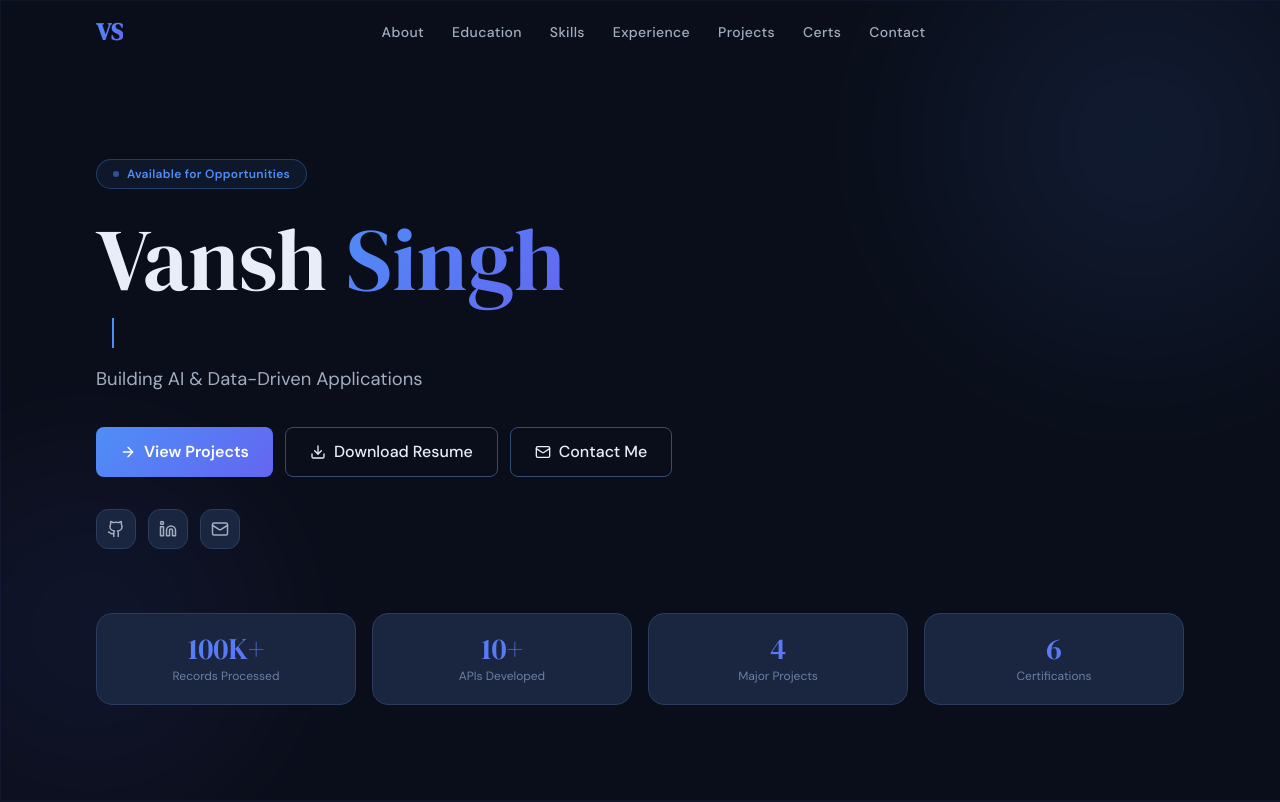
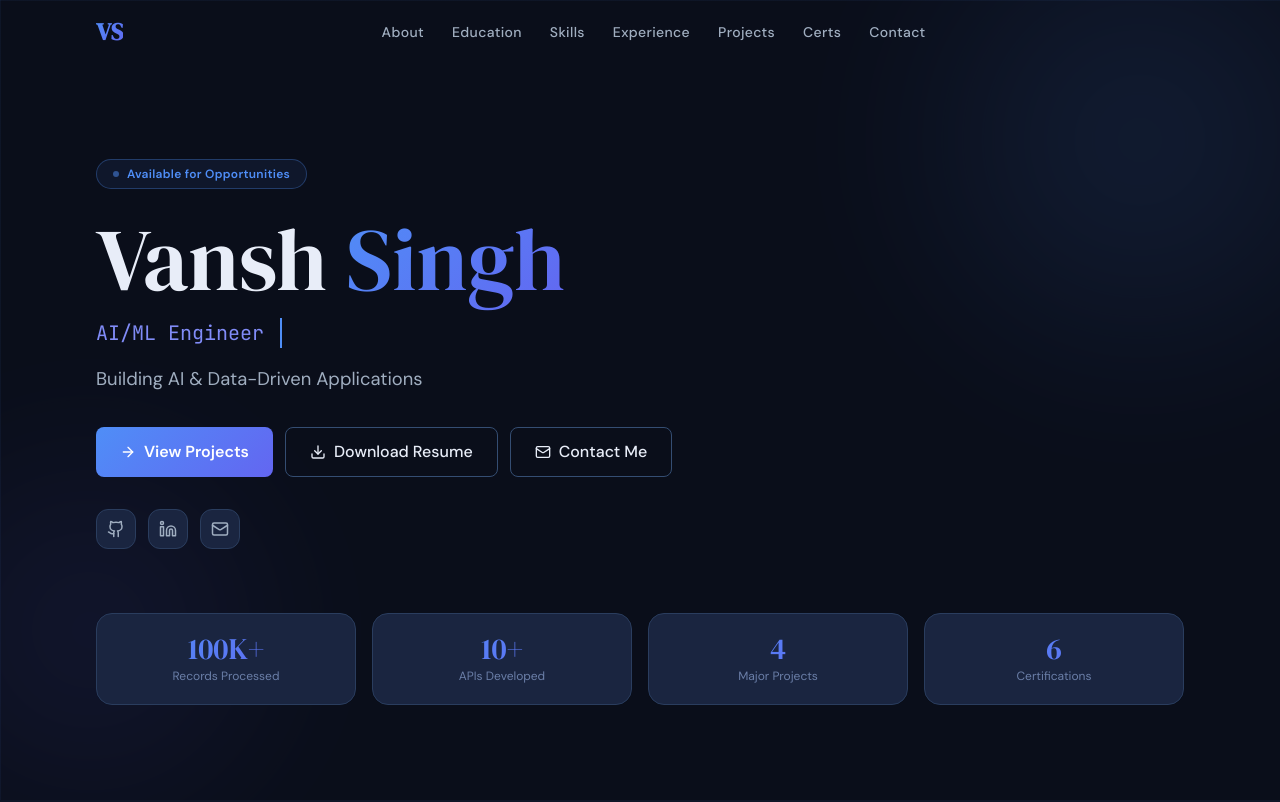
Before and after one commit to Vansh3829/portfolio, a Next.js app: page / in a window 1280 px wide. Shown: the top 802 px of the page. Built offline with nearby package versions, Linux system fonts and the light colour scheme.

Commit message:
Update TypeAnimation job titles in Hero component
Replaced job titles in TypeAnimation sequence.

```diff
--- a/src/components/sections/Hero.tsx
+++ b/src/components/sections/Hero.tsx
@@ -61,11 +61,8 @@ export function Hero() {
         >
           <TypeAnimation
             sequence={[
-              "Data Analyst", 2000,
-              "Data Engineer Aspirant", 2000,
-              "AI & ML Student", 2000,
-              "Python Developer", 2000,
-              "Backend Engineer", 2000,
+              "AI/ML Engineer", 2000,
+
             ]}
             wrapper="span"
             speed={50}
```
